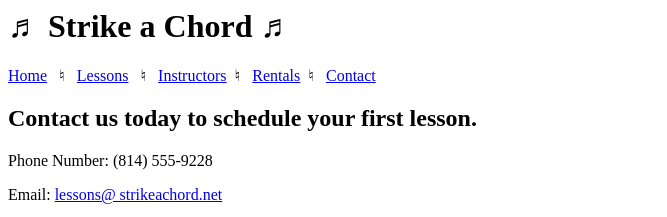
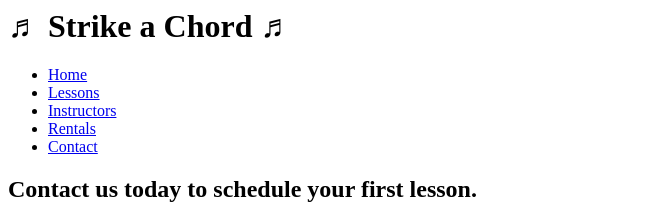
Before and after one commit to CarlLaCoste/StrikeAChord, a plain HTML site: page contact.html in a window 1280 px wide. Shown: the top 217 px of the page, without its empty margins (0-667 px from the left). Drawn offline with Linux system fonts and the light colour scheme.

Commit message:
Update contact.html

```diff
--- a/contact.html
+++ b/contact.html
@@ -6,6 +6,7 @@ Date: 09/24/2022
 <html lang="en">
   <head>
     <meta charset="utf-8">
+    <link rel="stylesheet" href="css/styles.css">
     <title>Strike a Chord: Contact</title>
   </head>
   <body>
@@ -13,11 +14,13 @@ Date: 09/24/2022
       <h1>&#9836; Strike a Chord &#9836;</h1>
 </header>
 <nav>
-  <p><a href="index.html">Home</a> &nbsp; &#9838; &nbsp;
-<a href = "lessons.html">Lessons</a> &nbsp; &#9838; &nbsp;
-<a href ="instructors.html">Instructors</a>&nbsp; &#9838; &nbsp;
-<a href ="rentals.html">Rentals</a>&nbsp; &#9838; &nbsp;
-<a href ="contact.html">Contact</a></p>
+<ul>
+<li><a href="index.html">Home</a></li>
+<li><a href = "lessons.html">Lessons</a></li>
+<li><a href ="instructors.html">Instructors</a></li>
+<li><a href ="rentals.html">Rentals</a></li>
+<li><a href ="contact.html">Contact</a></li>
+  </ul>
 </nav>
 <!-- Use the main area to add the main content to the webpage -->
 <main>
@@ -26,13 +29,13 @@ Date: 09/24/2022
 <p>Phone Number: (814) 555-9228</p>
 <p>Email: <a href=”mailto:lessons@strikeachord.net”>lessons@ strikeachord.net</a></p>
 <p>We are located at: 1122 Music Lane, Chicago, IL 60007</p>
-<iframe src="https://www.google.com/maps/embed?pb=!1m18!1m12!1m3!1d380513.7160580949!2d-88.01215278051977!3d41.83339249282865!2m3!1f0!2f0!3f0!3m2!1i1024!2i768!4f13.1!3m3!1m2!1s0x880e2c3cd0f4cbed%3A0xafe0a6ad09c0c000!2sChicago%2C+IL!5e0!3m2!1sen!2sus!4v1558660826146!5m2!1sen!2sus" width="600" height="450" allowfullscreen </iframe>
+<iframe src="https://www.google.com/maps/embed?pb=!1m18!1m12!1m3!1d380513.7160580949!2d-88.01215278051977!3d41.83339249282865!2m3!1f0!2f0!3f0!3m2!1i1024!2i768!4f13.1!3m3!1m2!1s0x880e2c3cd0f4cbed%3A0xafe0a6ad09c0c000!2sChicago%2C+IL!5e0!3m2!1sen!2sus!4v1558660826146!5m2!1sen!2sus" width="600" height="450" allowfullscreen class="map" </iframe>
 
 </main>
 <footer>
-   <a href="mailto:lessons@strikeachord.net?subject = Feedback&body = Message">
-    Send Feedback
+<!-- <a href="mailto:lessons@strikeachord.net?subject = Feedback&body = Message">
     </a>
+   -->
   <p>&copy; Copyright 2021. All Rights Reserved.</p>
 <p>lessons@strikeachord.net</p>
 </footer>
```
